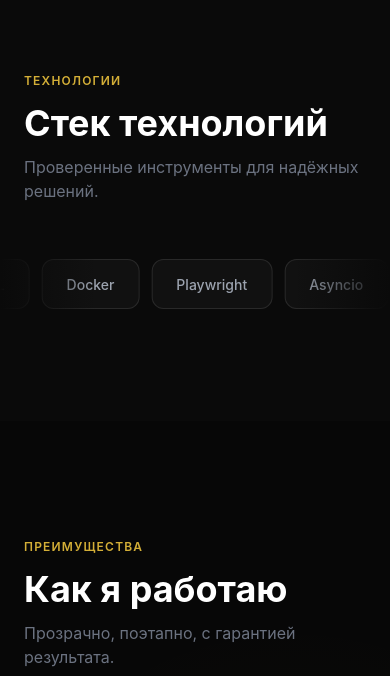
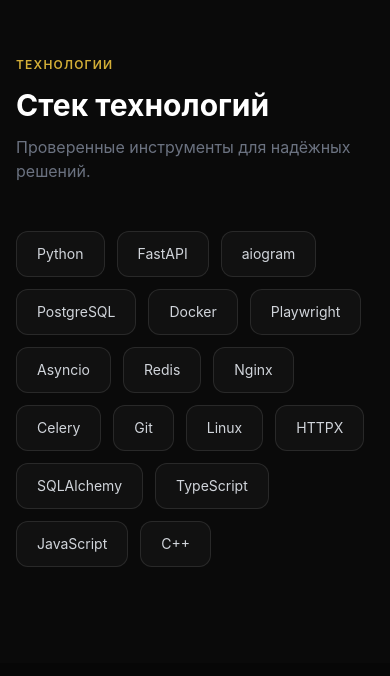
Before and after one commit to seva03576-lgtm/FlowCode, a React (Vite) app: page / in a window 390 px wide. Shown: the part 5068-5744 px from the top of the page. Built offline with nearby package versions, Linux system fonts and the light colour scheme; no server answers.

Commit message:
Update Technologies.tsx

```diff
--- a/src/components/Technologies.tsx
+++ b/src/components/Technologies.tsx
@@ -4,46 +4,47 @@
 
 const Technologies = () => {
   const ref = useRef(null);
-  const inView = useInView(ref, { once: true, margin: "-80px" });
-  const techs = siteData.technologies;
+  const inView = useInView(ref, {
+    once: true,
+    margin: "-100px",
+  });
 
   return (
-    <section id="technologies" className="py-28 bg-[#0a0a0a] overflow-hidden">
-      <div className="max-w-7xl mx-auto px-6" ref={ref}>
+    <section
+      id="technologies"
+      className="py-24 bg-[#0a0a0a]"
+      ref={ref}
+    >
+      <div className="max-w-7xl mx-auto px-4 md:px-6">
         <motion.div
-          initial={{ opacity: 0, y: 24 }}
+          initial={{ opacity: 0, y: 20 }}
           animate={inView ? { opacity: 1, y: 0 } : {}}
-          transition={{ duration: 0.5 }}
-          className="mb-14"
+          transition={{ duration: 0.4 }}
+          className="mb-12"
         >
-          <span className="text-[#D4AF37] text-xs uppercase tracking-widest font-semibold">Технологии</span>
-          <h2 className="text-4xl lg:text-5xl font-bold text-white mt-3 mb-3">Стек технологий</h2>
-          <p className="text-gray-500 text-base">
+          <span className="text-[#D4AF37] text-xs uppercase tracking-widest font-semibold">
+            Технологии
+          </span>
+
+          <h2 className="text-3xl md:text-4xl lg:text-5xl font-bold text-white mt-3 mb-3">
+            Стек технологий
+          </h2>
+
+          <p className="text-gray-500">
             Проверенные инструменты для надёжных решений.
           </p>
         </motion.div>
-      </div>
 
-      <div className="relative overflow-hidden">
-        <div className="absolute left-0 top-0 bottom-0 w-24 z-10 pointer-events-none" style={{ background: "linear-gradient(to right, #0a0a0a, transparent)" }} />
-        <div className="absolute right-0 top-0 bottom-0 w-24 z-10 pointer-events-none" style={{ background: "linear-gradient(to left, #0a0a0a, transparent)" }} />
-        <motion.div
-          className="flex gap-3 w-max"
-          animate={{ x: ["0px", "-50%"] }}
-          transition={{ duration: 30, repeat: Infinity, ease: "linear" }}
-        >
-          {[...techs, ...techs].map((tech, i) => (
-            <motion.div
-              key={i}
-              whileHover={{ scale: 1.08, y: -3 }}
-              className="flex-shrink-0 px-6 py-3 rounded-xl border border-white/10 bg-white/[0.03] hover:border-[#D4AF37]/40 hover:bg-[#D4AF37]/5 transition-all duration-300 cursor-default group"
+        <div className="flex flex-wrap gap-3">
+          {siteData.technologies.map((tech, index) => (
+            <div
+              key={index}
+              className="px-5 py-3 rounded-xl border border-white/10 bg-white/[0.03] text-gray-300 text-sm"
             >
-              <span className="text-gray-400 text-sm font-medium group-hover:text-[#D4AF37] transition-colors duration-300 whitespace-nowrap">
-                {tech}
-              </span>
-            </motion.div>
+              {tech}
+            </div>
           ))}
-        </motion.div>
+        </div>
       </div>
     </section>
   );
```
